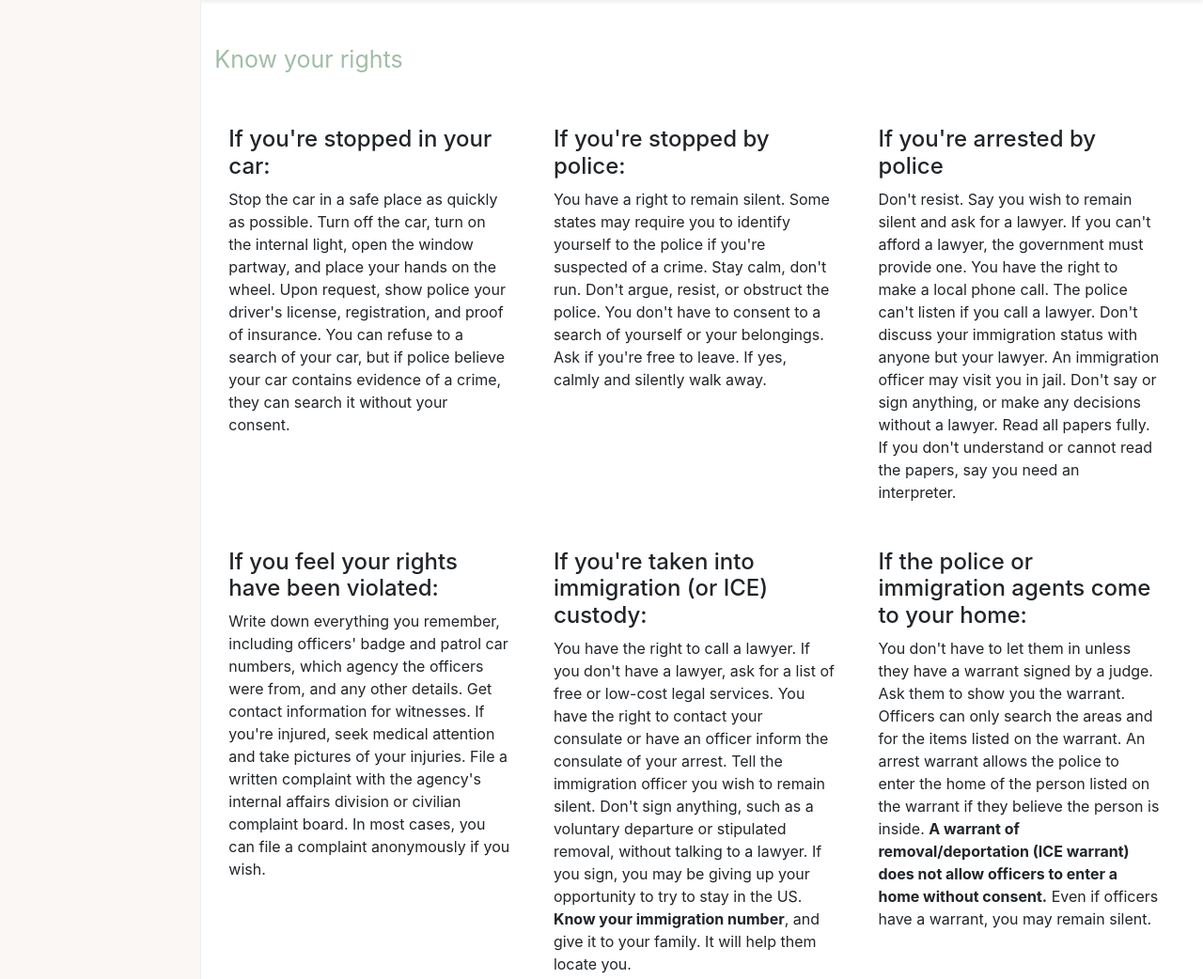
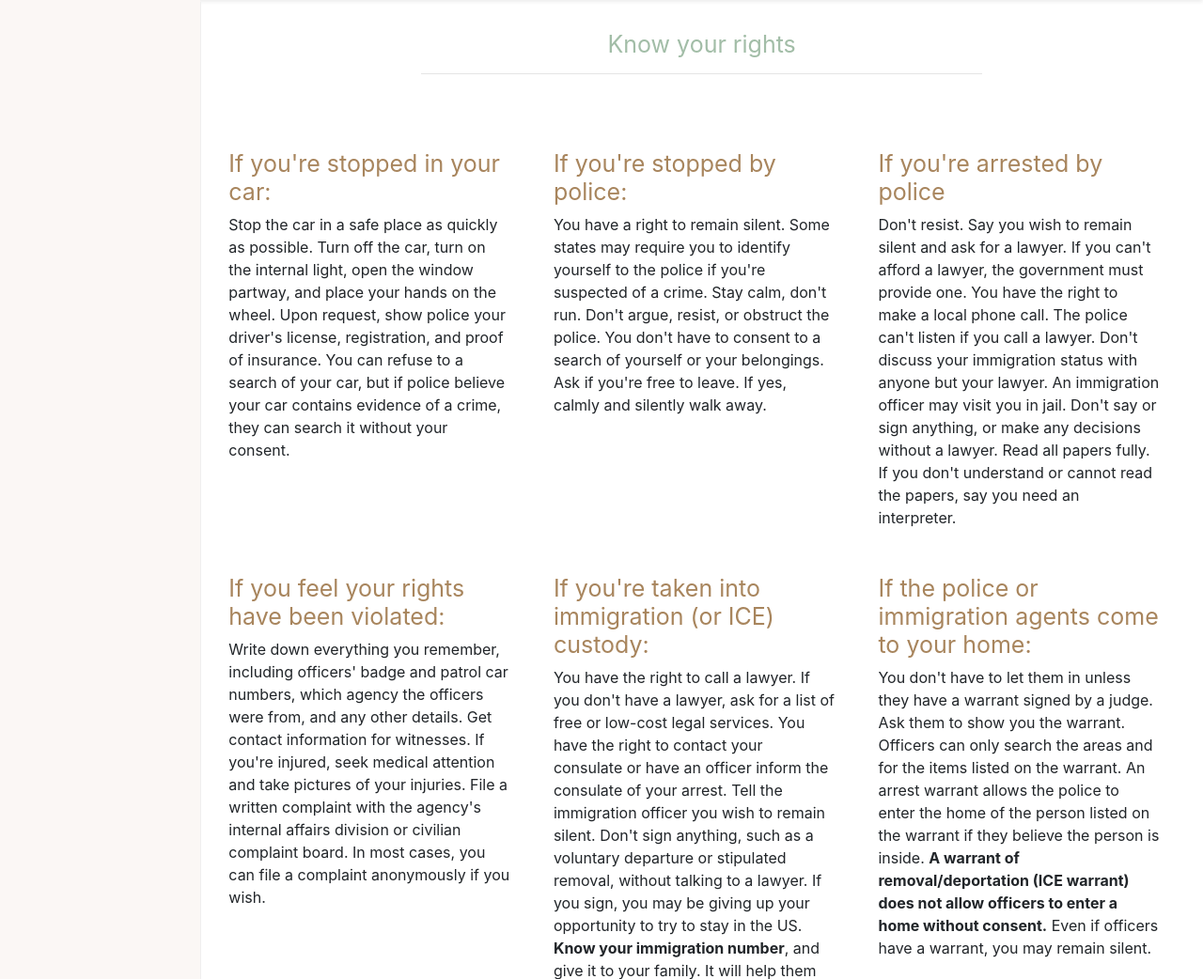
Before and after one commit to michebot/humano, a Flask app: page /know_your_rights in a window 1280 px wide. Shown: the part 56-1098 px from the top of the page at 94% size. Run offline with Flask 2, Linux system fonts and the light colour scheme; some libraries are stand-ins or nearby versions.

Commit message:
More styling for know your rights page

```diff
--- a/static/css/styles.css
+++ b/static/css/styles.css
@@ -34,6 +34,12 @@ h3 {
     font-weight: 300;
     font-size: 18px;
 
+}
+
+h4 {
+    color: #A8855D;
+    font-size: 25px;
+    font-weight: 400;
 }
 
 h5 {
--- a/templates/know-your-rights.html
+++ b/templates/know-your-rights.html
@@ -4,7 +4,14 @@
 
 {% block content %}
 
-<h2 class="mt3">Know your rights</h2>
+<main role="main" class="container-fluid col-8">
+    <div class="welcome">
+        <h1 style="color:#a2bda7;">
+            Know your rights
+        </h1>
+        <hr class="mb-4">
+    </div>
+</main>
 
 
 <div class="container">
@@ -14,7 +21,7 @@
                             <!-- <span class="icon icon-primary mb-3">
                                 <i class="icon-inner fas fa-mobile-alt" aria-hidden="true"></i>
                             </span> -->
-                            <h3 class="h4">If you're stopped in your car:</h3>
+                            <h4>If you're stopped in your car:</h4>
                             <p class="mb-md-0">Stop the car in a safe place as quickly as possible. Turn off the car, turn on the internal light, open the window partway, and place your hands on the wheel. Upon request, show police your driver's license, registration, and proof of insurance. You can refuse to a search of your car, but if police believe your car contains evidence of a crime, they can search it without your consent.</p>
                         </div>
                     </div>
@@ -23,7 +30,7 @@
                             <!-- <span class="icon icon-primary mb-3">
                                 <i class="icon-inner fab fa-accessible-icon" aria-hidden="true"></i>
                             </span> -->
-                            <h3 class="h4">If you're stopped by police:</h3>
+                            <h4>If you're stopped by police:</h4>
                             <p class="mb-md-0">You have a right to remain silent. Some states may require you to identify yourself to the police if you're suspected of a crime. Stay calm, don't run. Don't argue, resist, or obstruct the police. You don't have to consent to a search of yourself or your belongings. Ask if you're free to leave. If yes, calmly and silently walk away. </p>
                         </div>
                     </div>
@@ -32,7 +39,7 @@
                             <!-- <span class="icon icon-primary mb-3">
                                 <i class="icon-inner fab fa-font-awesome-flag" aria-hidden="true"></i>
                             </span> -->
-                            <h3 class="h4">If you're arrested by police</h3>
+                            <h4>If you're arrested by police</h4>
                             <p class="mb-md-0">Don't resist. Say you wish to remain silent and ask for a lawyer. If you can't afford a lawyer, the government must provide one. You have the right to make a local phone call. The police can't listen if you call a lawyer. Don't discuss your immigration status with anyone but your lawyer. An immigration officer may visit you in jail. Don't say or sign anything, or make any decisions without a lawyer. Read all papers fully. If you don't understand or cannot read the papers, say you need an interpreter.</p>
                         </div>
                     </div>
@@ -41,7 +48,7 @@
                             <!-- <span class="icon icon-primary mb-3">
                                 <i class="icon-inner fab fa-sass" aria-hidden="true"></i>
                             </span> -->
-                            <h3 class="h4">If you feel your rights have been violated:</h3>
+                            <h4>If you feel your rights have been violated:</h4>
                             <p class="mb-md-0">Write down everything you remember, including officers' badge and patrol car numbers, which agency the officers were from, and any other details. Get contact information for witnesses. If you're injured, seek medical attention and take pictures of your injuries. File a written complaint with the agency's internal affairs division or civilian complaint board. In most cases, you can file a complaint anonymously if you wish.</p>
                         </div>
                     </div>
@@ -50,7 +57,7 @@
                             <!-- <span class="icon icon-primary mb-3">
                                 <i class="icon-inner fas fa-code" aria-hidden="true"></i>
                             </span> -->
-                            <h3 class="h4">If you're taken into immigration (or ICE) custody:</h3>
+                            <h4>If you're taken into immigration (or ICE) custody:</h4>
                             <p class="mb-md-0">You have the right to call a lawyer. If you don't have a lawyer, ask for a list of free or low-cost legal services. You have the right to contact your consulate or have an officer inform the consulate of your arrest. Tell the immigration officer you wish to remain silent. Don't sign anything, such as a voluntary departure or stipulated removal, without talking to a lawyer. If you sign, you may be giving up your opportunity to try to stay in the US. <strong>Know your immigration number</strong>, and give it to your family. It will help them locate you.</p>
                         </div>
                     </div>
@@ -59,7 +66,7 @@
                             <!-- <span class="icon icon-primary mb-3">
                                 <i class="icon-inner fab fa-gulp" aria-hidden="true"></i>
                             </span> -->
-                            <h3 class="h4">If the police or immigration agents come to your home:</h3>
+                            <h4>If the police or immigration agents come to your home:</h4>
                             <p class="mb-md-0">You don't have to let them in unless they have a warrant signed by a judge. Ask them to show you the warrant. Officers can only search the areas and for the items listed on the warrant. An arrest warrant allows the police to enter the home of the person listed on the warrant if they believe the person is inside. <strong>A warrant of removal/deportation (ICE warrant) does not allow officers to enter a home without consent.</strong> Even if officers have a warrant, you may remain silent.</p>
                         </div>
                     </div>
```
